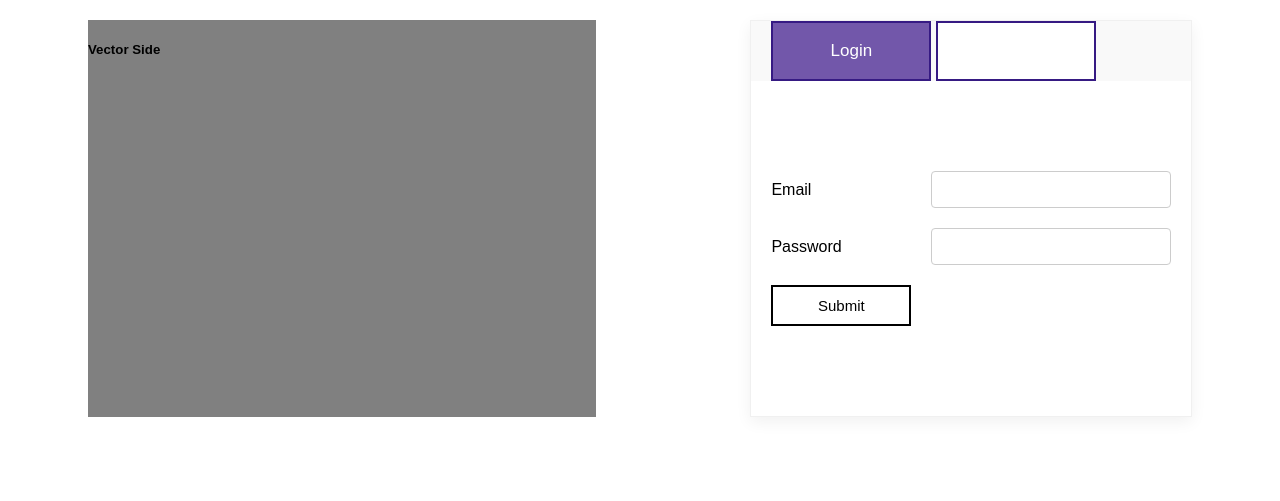
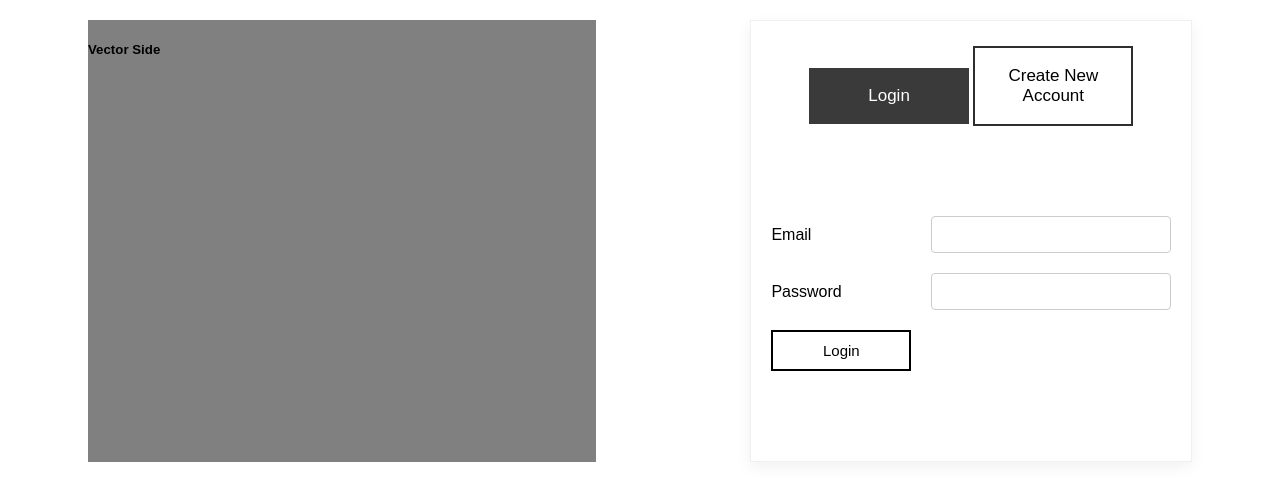
Before and after one commit to NavodyaD/ticket-booking-system, a PHP site: page /signup.php in a window 1280 px wide. Shown: the top 501 px of the page. Run offline with PHP 8.4, Linux system fonts and the light colour scheme.

Commit message:
Signup page styiling
Styled the signup page

```diff
--- a/signstyle.css
+++ b/signstyle.css
@@ -73,19 +73,23 @@ body {
 }
 
 .container .tab {
+    text-align: center;
+    margin-top: 25px;
     overflow: hidden;
     border: 0px solid #ccc;
-    background-color: rgb(249, 249, 249);
+    background-color: rgb(255, 255, 255);
     padding-left: 20px;
     padding-right: 20px;
 
 }
 
+
+
 .tab button {
     font-size: 17px;
     width: 40%;
-    color: white;
-    border: 2px solid #361a83;
+    color: rgb(0, 0, 0);
+    border: 2px solid #2e2e2e;
     background-color: rgb(255, 255, 255);
     cursor: pointer;
     padding: 18px 16px;
@@ -93,13 +97,20 @@ body {
 }
 
 .tab button:hover {
-    border: 2px solid #361a83;
-    background-color: #7257aa;
+    color: white;
+    border: 0px solid #2e2e2e;
+    background-color: #3a3a3a;
     box-sizing: border-box;
 }
 
 .tab button.active {
-    border: 2px solid #361a83;
-    background-color: #7257aa;
+    color: white;
+    border: 0px solid #361a83;
+    background-color: #3a3a3a;
     box-sizing: border-box;
 }
+
+#signupspace .band-checkbox {
+    width: 30px;
+    height: 30px;
+}
--- a/signup.php
+++ b/signup.php
@@ -66,12 +66,14 @@
         <div class="container">
             <div class="tab">
                 <button class="tablinks" id="defaultOpen" onclick="openTab(event, 'loginspace')">Login</button>
-                <button class="tablinks" onclick="openTab(event, 'signupspace')">signup</button>
+                <button class="tablinks" onclick="openTab(event, 'signupspace')">Create New Account</button>
             </div>
             <div id="signupspace" class="tabcontent">
             <form action="?php echo $_SERVER['PHP_SELF']; ?>" method="post">
-                <label for="checkbox">Band</label>
-                <input type="checkbox" id="checkbox" name="checkbox">
+                <div class="input">
+                <label for="checkbox">Do you going to create band account?</label>
+                <input type="checkbox" id="checkbox" class="band-checkbox" name="checkbox">
+                </div>
                 <div class="input">
                     <label>Name</label>
                     <input type="text" id="name" name="signname">
@@ -92,7 +94,7 @@
                     <input type="password" id="password" name="signpassword">
                 </div>
                 <div class="button">
-                    <input class="signup-btn" type="submit" value="Submit">
+                    <input class="signup-btn" type="submit" value="Create Account">
                 </div>
 
              </form>
@@ -111,7 +113,7 @@
                     <input type="password" id="password" name="loginpassword">
                 </div>
                 <div class="button">
-                    <input class="signup-btn" type="submit" value="Submit">
+                    <input class="signup-btn" type="submit" value="Login">
                 </div>
 
 
```
Also changed, not shown: assets/img/logo_data.json (added, +1 -0 lines), index.php (+15 -2 lines).
